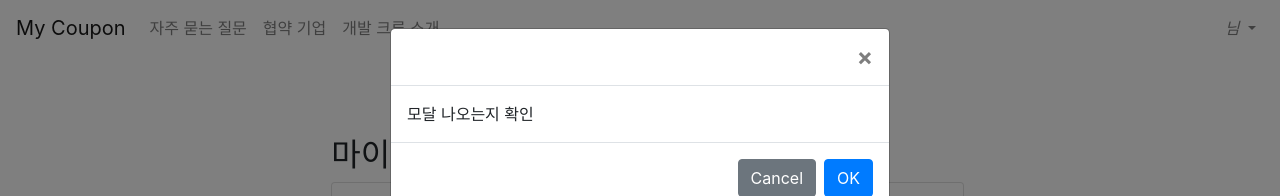
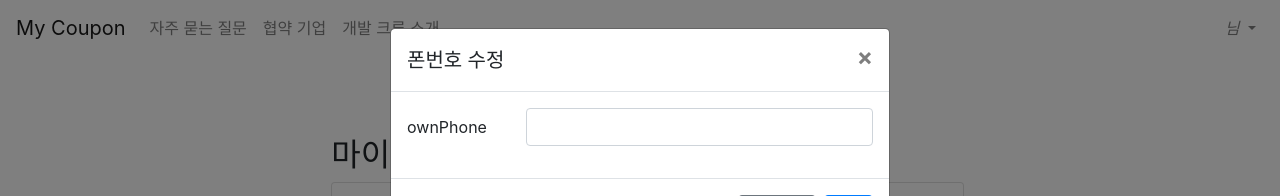
Before and after one commit to RedPanda6801/cafe_front, a Vue app: page /mypage in a window 1280 px wide. Both pictures are taken after a click on the button "폰번호 수정". Shown: the top 196 px of the page. Built offline with nearby package versions, Linux system fonts and the light colour scheme.

Commit message:
마이페이지 수정2

```diff
--- a/src/views/mypage/PhoneEditModal.vue
+++ /dev/null
@@ -1,13 +0,0 @@
-<template>
-  <div>
-    <b-modal id="modal-owner-infor">
-      <div>모달 나오는지 확인</div>
-    </b-modal>
-  </div>
-</template>
-
-<script>
-export default {}
-</script>
-
-<style lang="scss" scoped></style>
--- a/src/views/mypage/index.vue
+++ b/src/views/mypage/index.vue
@@ -28,7 +28,12 @@
                 </b-col>
                 <b-col sm="10">
                   <b-form-list id="ownPhone" type="number">폰번호</b-form-list>
-                  <b-btn @click="onClickEdit">폰번호 수정</b-btn>
+                  <b-btn @click="$bvModal.show('modal-phone-infor')">폰번호 수정</b-btn>
+                  <b-modal id="modal-phone-infor" title="폰번호 수정">
+                    <b-form-group label="ownPhone" label-cols="3">
+                      <b-form-input id="input-ownPhone" v-model="ownPhone" type="number"></b-form-input>
+                    </b-form-group>
+                  </b-modal>
                 </b-col>
               </b-row>
               <b-row class="my-1">
@@ -45,7 +50,12 @@
                 </b-col>
                 <b-col sm="10">
                   <b-form-list id="password" type="password">비번</b-form-list>
-                  <b-btn>비밀번호 수정</b-btn>
+                  <b-btn @click="$bvModal.show('modal-pass-infor')">비밀번호 수정</b-btn>
+                  <b-modal id="modal-pass-infor" title="비밀번호 수정">
+                    <b-form-group label="password" label-cols="3">
+                      <b-form-input id="input-password" v-model="password" type="password"></b-form-input>
+                    </b-form-group>
+                  </b-modal>
                 </b-col>
               </b-row>
               <b-button type="submit" variant="primary">저장</b-button>
@@ -55,16 +65,11 @@
         </b-col>
       </b-row>
     </div>
-    <PhoneEditModal />
+    <password-edit />
   </div>
 </template>
 <script>
-import PhoneEditModal from './PhoneEditModal.vue'
-
 export default {
-  components: {
-    PhoneEditModal
-  },
   data: () => ({
     // fields: [
     //   { key: 'ownPhone', label: '폰번호' },
@@ -76,11 +81,7 @@ export default {
     email: '',
     password: ''
   }),
-  methods: {
-    onClickEdit() {
-      this.$bvModal.show('modal-owner-infor')
-    }
-  }
+  methods: {}
 }
 </script>
 <style></style>
```
